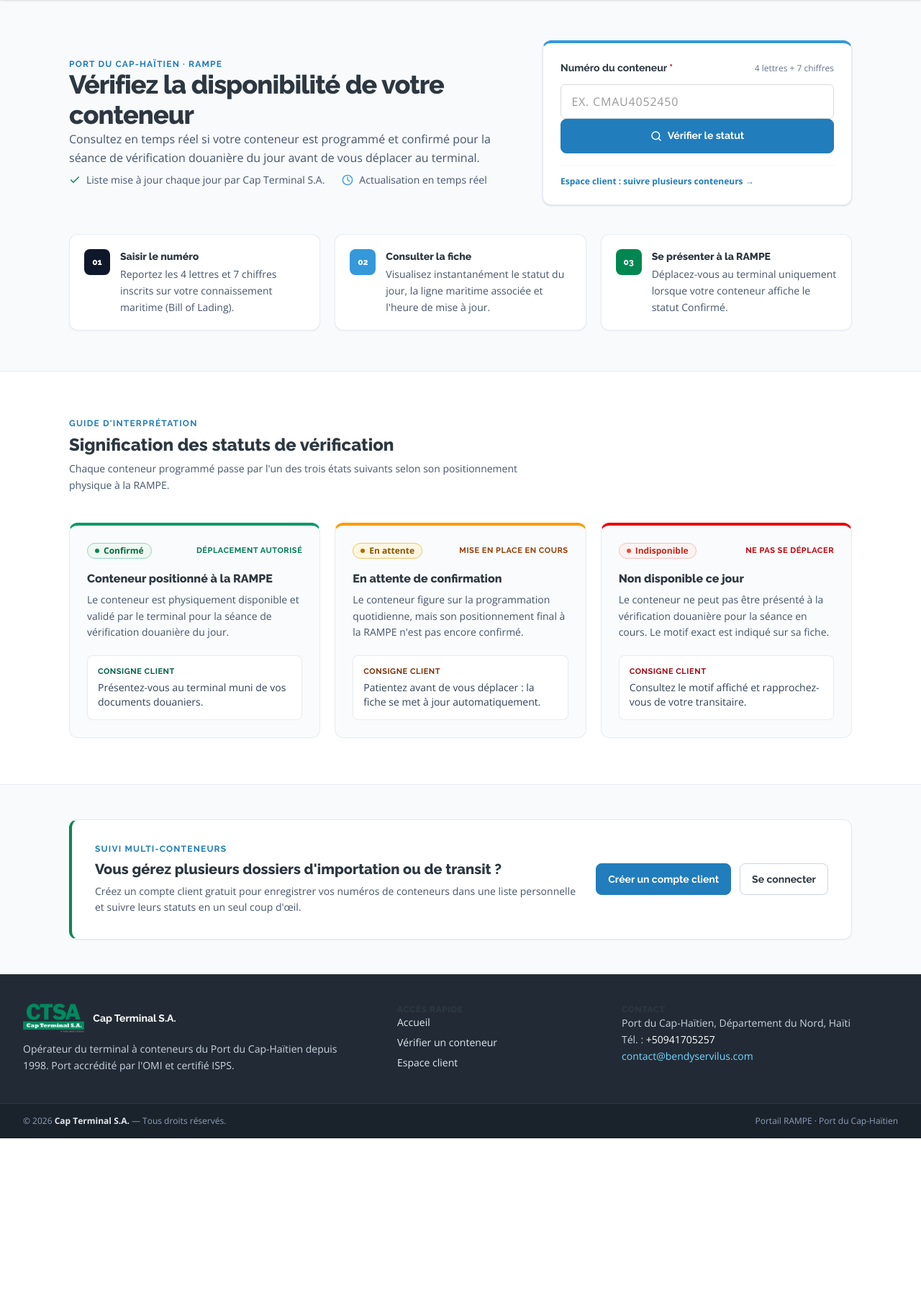
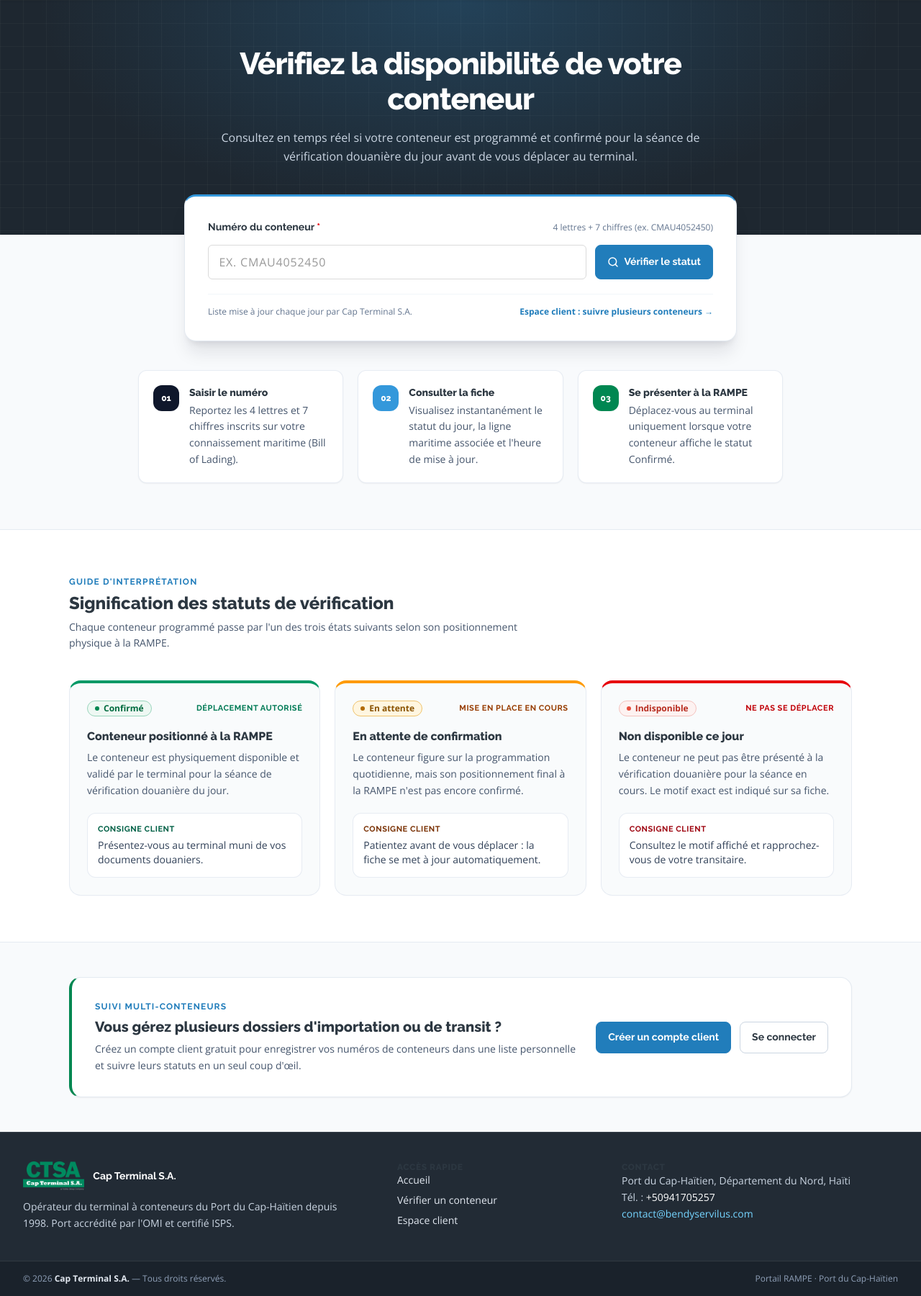
Before and after one commit to bendy2509/ctsa_portal_new, a Django app: page / in a window 1280 px wide. Shown: the part 102-1902 px from the top of the page at 72% size. Before the commit the page ends 1683 px from the top, so only its background shows below. Run offline with Django 5.2, Linux system fonts and the light colour scheme; data comes from the database, SQL or seed files in the repository.

Commit message:
UI: hero maritime epure sans petit texte ni points decoratifs

```diff
--- a/templates/public/home.html
+++ b/templates/public/home.html
@@ -3,51 +3,40 @@
 {% block title %}{{ site_settings.company_name }} — {{ site_settings.portal_title }}{% endblock %}
 
 {% block content %}
-<!-- En-tête portuaire sobre + guichet de vérification structuré -->
-<section class="bg-slate-50 border-b border-slate-200/80 py-10 sm:py-14">
-  <div class="max-w-6xl mx-auto px-4 sm:px-6 lg:px-8">
-    <div class="grid grid-cols-1 lg:grid-cols-12 gap-8 lg:gap-10 items-center">
-      <!-- Présentation institutionnelle -->
-      <div class="lg:col-span-7 space-y-4">
-        <p class="text-xs font-heading uppercase tracking-widest text-ctsa-bluehover font-bold m-0">
-          {{ site_settings.hero_badge }}
-        </p>
+<!-- Hero maritime + guichet de recherche flottant -->
+<section class="relative bg-[#1e2730] text-white pt-12 pb-20 sm:pt-16 sm:pb-24 overflow-hidden">
+  <div class="pointer-events-none absolute inset-0 bg-[linear-gradient(to_right,rgba(255,255,255,0.03)_1px,transparent_1px),linear-gradient(to_bottom,rgba(255,255,255,0.03)_1px,transparent_1px)] bg-[size:32px_32px]" aria-hidden="true"></div>
+  <div class="pointer-events-none absolute inset-0 bg-[radial-gradient(ellipse_at_top,rgba(52,152,219,0.24),transparent_65%)]" aria-hidden="true"></div>
 
-        <h1 class="font-heading text-2xl sm:text-4xl font-extrabold text-ctsa-slate tracking-tight leading-[1.15] m-0">
+  <div class="relative max-w-5xl mx-auto px-4 sm:px-6 lg:px-8 text-center">
+    <h1 class="font-heading text-2xl sm:text-4xl lg:text-[2.65rem] font-extrabold !text-white tracking-tight leading-[1.15] max-w-3xl mx-auto mb-4 mt-0">
       {{ site_settings.hero_title }}
     </h1>
 
-        <p class="text-slate-600 text-sm sm:text-base leading-relaxed max-w-2xl m-0">
+    <p class="text-slate-300 text-sm sm:text-base leading-relaxed max-w-2xl mx-auto m-0">
       {{ site_settings.hero_subtitle }}
     </p>
+  </div>
+</section>
 
-        <div class="pt-2 flex flex-wrap items-center gap-x-6 gap-y-2 text-xs sm:text-sm text-slate-600 font-medium">
-          <span class="inline-flex items-center gap-2">
-            <svg class="w-4 h-4 text-ctsa-green shrink-0" viewBox="0 0 24 24" fill="none" stroke="currentColor" stroke-width="2.2" stroke-linecap="round" stroke-linejoin="round" aria-hidden="true"><path d="M20 6 9 17l-5-5"/></svg>
-            <span>{{ site_settings.search_note }}</span>
-          </span>
-          <span class="inline-flex items-center gap-2">
-            <svg class="w-4 h-4 text-ctsa-blue shrink-0" viewBox="0 0 24 24" fill="none" stroke="currentColor" stroke-width="2" stroke-linecap="round" stroke-linejoin="round" aria-hidden="true"><circle cx="12" cy="12" r="10"/><polyline points="12 6 12 12 16 14"/></svg>
-            <span>Actualisation en temps réel</span>
-          </span>
-        </div>
-      </div>
-
-      <!-- Guichet de recherche -->
-      <div class="lg:col-span-5">
-        <div class="bg-white rounded-xl border border-slate-200/90 border-t-4 border-t-ctsa-blue shadow-sm p-5 sm:p-6">
+<!-- Carte de recherche élevée chevauchant le hero -->
+<section class="bg-slate-50 pb-12 sm:pb-16 border-b border-slate-200/80">
+  <div class="max-w-5xl mx-auto px-4 sm:px-6 lg:px-8">
+    <div class="relative -mt-12 sm:-mt-14 max-w-3xl mx-auto bg-white rounded-2xl shadow-xl shadow-slate-900/10 border border-slate-200/90 border-t-[3px] border-t-ctsa-blue p-5 sm:p-8">
       <search>
-            <form action="{% url 'terminal:verification' %}" method="get" aria-labelledby="home-search-label" class="space-y-4">
+        <form action="{% url 'terminal:verification' %}" method="get" aria-labelledby="home-search-label">
           <div class="form-field mb-0">
-                <div class="flex flex-wrap items-baseline justify-between gap-1.5 mb-2">
+            <div class="flex flex-wrap items-baseline justify-between gap-1.5 mb-2.5">
               <label id="home-search-label" for="home-container-q" class="font-heading text-sm sm:text-base font-extrabold text-ctsa-slate">
                 Numéro du conteneur <span aria-hidden="true" class="text-red-600">*</span>
               </label>
               <span id="home-format-hint" class="text-xs text-slate-500 font-medium">
-                    4 lettres + 7 chiffres
+                4 lettres + 7 chiffres (ex. CMAU4052450)
               </span>
             </div>
 
+            <div class="flex flex-col sm:flex-row gap-3 items-stretch sm:items-start">
+              <div class="flex-1 min-w-0">
                 <input
                   type="search"
                   id="home-container-q"
@@ -68,15 +57,17 @@
                   Veuillez saisir un numéro composé de 4 lettres suivies de 7 chiffres.
                 </div>
               </div>
-
-              <button type="submit" class="ui-btn ui-btn-primary h-12 w-full gap-2">
+              <button type="submit" class="ui-btn ui-btn-primary h-12 px-6 sm:w-auto w-full shrink-0 gap-2">
                 <svg class="w-4 h-4 shrink-0" viewBox="0 0 24 24" fill="none" stroke="currentColor" stroke-width="2.2" stroke-linecap="round" stroke-linejoin="round" aria-hidden="true"><circle cx="11" cy="11" r="8"/><path d="m21 21-4.3-4.3"/></svg>
                 <span>Vérifier le statut</span>
               </button>
+            </div>
+          </div>
         </form>
       </search>
 
-          <div class="mt-4 pt-3.5 border-t border-slate-100 flex items-center justify-between gap-3 text-xs text-slate-500">
+      <div class="mt-5 pt-4 border-t border-slate-100 flex flex-wrap items-center justify-between gap-3 text-xs text-slate-500">
+        <span>{{ site_settings.search_note }}</span>
         {% if user.is_authenticated %}
           <a href="{% url 'terminal:client_watchlist' %}" class="font-bold text-ctsa-bluehover hover:underline no-underline">
             Accéder à mes conteneurs suivis →
@@ -88,13 +79,11 @@
         {% endif %}
       </div>
     </div>
-      </div>
-    </div>
 
     <!-- Parcours en 3 étapes -->
-    <ol class="mt-10 grid grid-cols-1 md:grid-cols-3 gap-4 sm:gap-5 list-none p-0 mb-0">
+    <ol class="max-w-4xl mx-auto mt-10 grid grid-cols-1 md:grid-cols-3 gap-4 sm:gap-5 list-none p-0 mb-0">
       <li class="bg-white rounded-xl p-5 border border-slate-200/80 shadow-xs flex items-start gap-3.5">
-        <span class="inline-flex items-center justify-center w-9 h-9 rounded-lg bg-slate-900 text-white font-heading font-extrabold text-xs shrink-0 tabular-nums">
+        <span class="inline-flex items-center justify-center w-9 h-9 rounded-xl bg-slate-900 text-white font-heading font-extrabold text-xs shrink-0">
           01
         </span>
         <div class="min-w-0">
@@ -106,7 +95,7 @@
       </li>
 
       <li class="bg-white rounded-xl p-5 border border-slate-200/80 shadow-xs flex items-start gap-3.5">
-        <span class="inline-flex items-center justify-center w-9 h-9 rounded-lg bg-ctsa-blue text-white font-heading font-extrabold text-xs shrink-0 tabular-nums">
+        <span class="inline-flex items-center justify-center w-9 h-9 rounded-xl bg-ctsa-blue text-white font-heading font-extrabold text-xs shrink-0">
           02
         </span>
         <div class="min-w-0">
@@ -118,7 +107,7 @@
       </li>
 
       <li class="bg-white rounded-xl p-5 border border-slate-200/80 shadow-xs flex items-start gap-3.5">
-        <span class="inline-flex items-center justify-center w-9 h-9 rounded-lg bg-ctsa-green text-white font-heading font-extrabold text-xs shrink-0 tabular-nums">
+        <span class="inline-flex items-center justify-center w-9 h-9 rounded-xl bg-ctsa-green text-white font-heading font-extrabold text-xs shrink-0">
           03
         </span>
         <div class="min-w-0">
@@ -149,7 +138,7 @@
 
     <div class="grid grid-cols-1 md:grid-cols-3 gap-5">
       <!-- Confirmé -->
-      <article class="bg-slate-50/80 rounded-xl p-5 sm:p-6 border border-slate-200/80 border-t-4 border-t-emerald-600 flex flex-col justify-between gap-5">
+      <article class="bg-slate-50/80 rounded-2xl p-5 sm:p-6 border border-slate-200/80 border-t-4 border-t-emerald-600 flex flex-col justify-between gap-5">
         <div>
           <div class="flex items-center justify-between gap-2 mb-4">
             {% include 'components/badge.html' with variant='confirmed' label='Confirmé' %}
@@ -164,14 +153,14 @@
             Le conteneur est physiquement disponible et validé par le terminal pour la séance de vérification douanière du jour.
           </p>
         </div>
-        <div class="bg-white rounded-lg p-3.5 border border-slate-200/80 text-xs sm:text-sm text-slate-700">
+        <div class="bg-white rounded-xl p-3.5 border border-slate-200/80 text-xs sm:text-sm text-slate-700">
           <strong class="block font-heading uppercase tracking-wider text-emerald-800 text-[11px] mb-1">Consigne client</strong>
           {{ site_settings.confirmed_instruction }}
         </div>
       </article>
 
       <!-- En attente -->
-      <article class="bg-slate-50/80 rounded-xl p-5 sm:p-6 border border-slate-200/80 border-t-4 border-t-amber-500 flex flex-col justify-between gap-5">
+      <article class="bg-slate-50/80 rounded-2xl p-5 sm:p-6 border border-slate-200/80 border-t-4 border-t-amber-500 flex flex-col justify-between gap-5">
         <div>
           <div class="flex items-center justify-between gap-2 mb-4">
             {% include 'components/badge.html' with variant='pending' label='En attente' %}
@@ -186,14 +175,14 @@
             Le conteneur figure sur la programmation quotidienne, mais son positionnement final à la RAMPE n'est pas encore confirmé.
           </p>
         </div>
-        <div class="bg-white rounded-lg p-3.5 border border-slate-200/80 text-xs sm:text-sm text-slate-700">
+        <div class="bg-white rounded-xl p-3.5 border border-slate-200/80 text-xs sm:text-sm text-slate-700">
           <strong class="block font-heading uppercase tracking-wider text-amber-900 text-[11px] mb-1">Consigne client</strong>
           {{ site_settings.pending_instruction }}
         </div>
       </article>
 
       <!-- Indisponible -->
-      <article class="bg-slate-50/80 rounded-xl p-5 sm:p-6 border border-slate-200/80 border-t-4 border-t-red-600 flex flex-col justify-between gap-5">
+      <article class="bg-slate-50/80 rounded-2xl p-5 sm:p-6 border border-slate-200/80 border-t-4 border-t-red-600 flex flex-col justify-between gap-5">
         <div>
           <div class="flex items-center justify-between gap-2 mb-4">
             {% include 'components/badge.html' with variant='unavailable' label='Indisponible' %}
@@ -208,7 +197,7 @@
             Le conteneur ne peut pas être présenté à la vérification douanière pour la séance en cours. Le motif exact est indiqué sur sa fiche.
           </p>
         </div>
-        <div class="bg-white rounded-lg p-3.5 border border-slate-200/80 text-xs sm:text-sm text-slate-700">
+        <div class="bg-white rounded-xl p-3.5 border border-slate-200/80 text-xs sm:text-sm text-slate-700">
           <strong class="block font-heading uppercase tracking-wider text-red-800 text-[11px] mb-1">Consigne client</strong>
           {{ site_settings.unavailable_instruction }}
         </div>
@@ -220,7 +209,7 @@
 <!-- Accès Espace Client -->
 <section class="bg-slate-50 border-t border-slate-200/80 py-10 sm:py-12">
   <div class="max-w-6xl mx-auto px-4 sm:px-6 lg:px-8">
-    <div class="rounded-xl bg-white border border-slate-200/90 border-l-4 border-l-ctsa-green p-6 sm:p-8 shadow-xs flex flex-col md:flex-row items-start md:items-center justify-between gap-6">
+    <div class="rounded-2xl bg-white border border-slate-200/90 border-l-4 border-l-ctsa-green p-6 sm:p-8 shadow-xs flex flex-col md:flex-row items-start md:items-center justify-between gap-6">
       <div class="max-w-2xl">
         <div class="text-xs font-heading uppercase tracking-widest text-ctsa-bluehover font-bold mb-1.5">
           Suivi multi-conteneurs
```
Also changed, not shown: static/css/output.css. Lines whose indentation alone changed are shown as unchanged.
